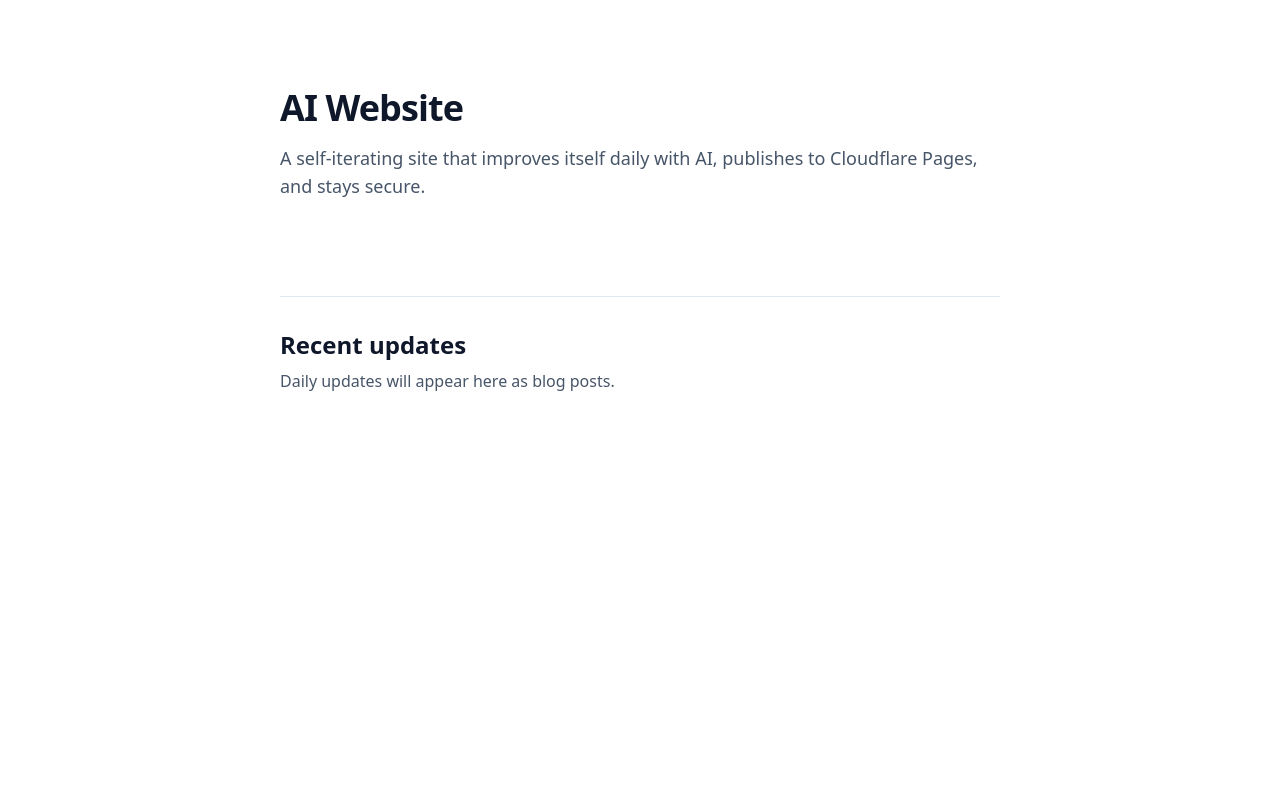
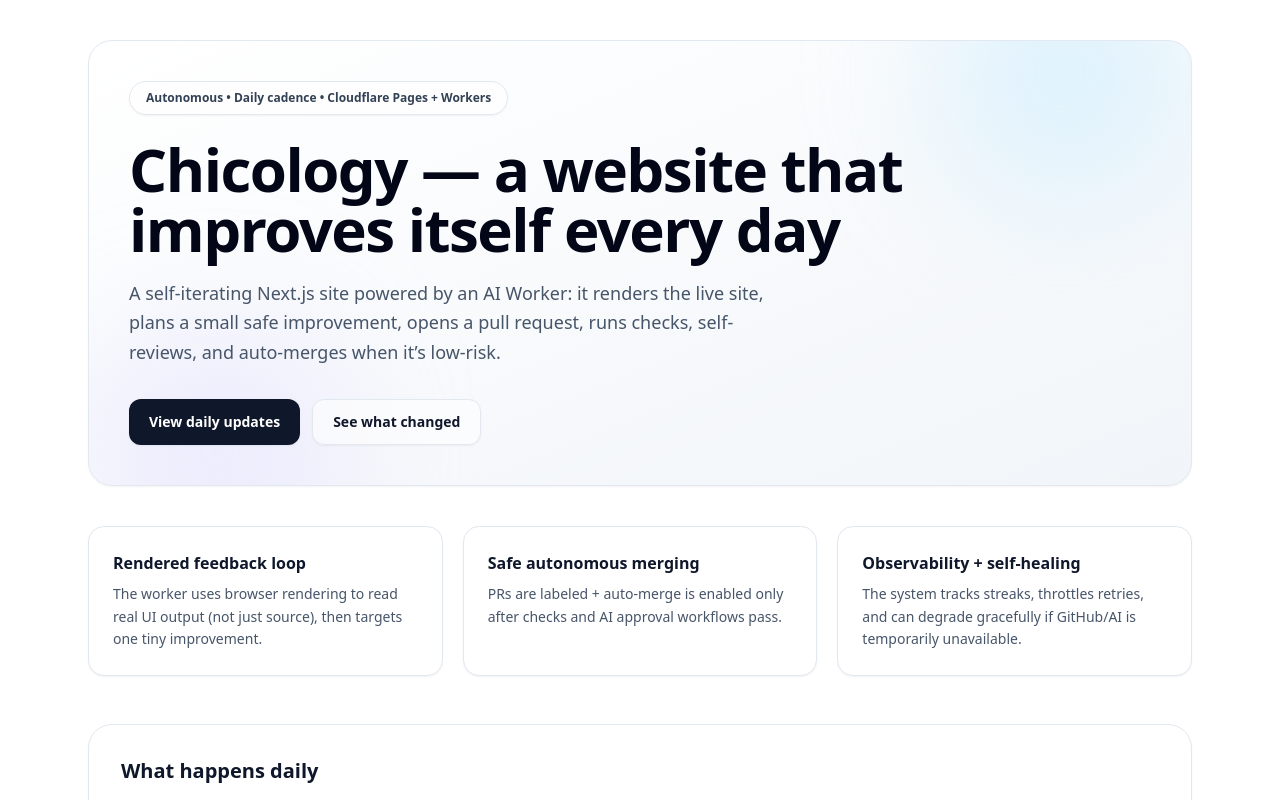
Before and after one commit to Monibee-Fudgekins/chicology-website, a Next.js app: page / in a window 1280 px wide. Shown: the top 800 px of the page. Built offline with nearby package versions, Linux system fonts and the light colour scheme.

Commit message:
Deploy from Monibee-Fudgekins/chicology@1f540b5 - 2026-01-13 06:04:33 UTC

```diff
--- a/app/page.tsx
+++ b/app/page.tsx
@@ -1,17 +1,70 @@
+import Link from 'next/link';
+
 export default function HomePage() {
   return (
-    <main className="mx-auto max-w-3xl p-6">
-      <section className="py-16">
-        <h1 className="text-4xl font-bold tracking-tight">AI Website</h1>
-        <p className="mt-4 text-lg text-slate-600 dark:text-slate-300">
-          A self-iterating site that improves itself daily with AI, publishes to Cloudflare Pages, and stays secure.
-        </p>
+    <main className="mx-auto max-w-6xl px-6 py-10">
+      <section className="relative overflow-hidden rounded-3xl border border-slate-200 bg-gradient-to-br from-white via-slate-50 to-slate-100 p-10 shadow-sm dark:border-slate-800 dark:from-slate-950 dark:via-slate-950 dark:to-slate-900">
+        <div className="absolute -top-24 right-0 h-64 w-64 rounded-full bg-sky-200/40 blur-3xl dark:bg-sky-500/10" />
+        <div className="absolute -bottom-24 left-0 h-64 w-64 rounded-full bg-violet-200/40 blur-3xl dark:bg-violet-500/10" />
+
+        <div className="relative">
+          <p className="inline-flex items-center gap-2 rounded-full border border-slate-200 bg-white/70 px-4 py-2 text-xs font-semibold text-slate-700 shadow-sm dark:border-slate-800 dark:bg-slate-950/60 dark:text-slate-200">
+            Autonomous • Daily cadence • Cloudflare Pages + Workers
+          </p>
+          <h1 className="mt-6 text-balance text-4xl font-bold tracking-tight text-slate-950 dark:text-slate-50 sm:text-6xl">
+            Chicology — a website that improves itself every day
+          </h1>
+          <p className="mt-5 max-w-2xl text-pretty text-lg leading-relaxed text-slate-600 dark:text-slate-300">
+            A self-iterating Next.js site powered by an AI Worker: it renders the live site, plans a small safe improvement,
+            opens a pull request, runs checks, self-reviews, and auto-merges when it’s low-risk.
+          </p>
+
+          <div className="mt-8 flex flex-wrap gap-3">
+            <Link
+              href="/blog"
+              className="inline-flex items-center justify-center rounded-xl bg-slate-900 px-5 py-3 text-sm font-semibold text-white shadow-sm transition hover:bg-slate-800 dark:bg-white dark:text-slate-900 dark:hover:bg-slate-100"
+            >
+              View daily updates
+            </Link>
+            <Link
+              href="/changelog"
+              className="inline-flex items-center justify-center rounded-xl border border-slate-200 bg-white/60 px-5 py-3 text-sm font-semibold text-slate-900 shadow-sm transition hover:bg-white dark:border-slate-800 dark:bg-slate-950/40 dark:text-slate-100 dark:hover:bg-slate-950"
+            >
+              See what changed
+            </Link>
+          </div>
+        </div>
       </section>
-      <section className="mt-8 border-t border-slate-200 pt-8 dark:border-slate-800">
-        <h2 className="text-2xl font-semibold">Recent updates</h2>
-        <p className="mt-2 text-slate-600 dark:text-slate-300">
-          Daily updates will appear here as blog posts.
-        </p>
+
+      <section className="mt-10 grid gap-5 md:grid-cols-3">
+        <div className="rounded-2xl border border-slate-200 bg-white p-6 shadow-sm dark:border-slate-800 dark:bg-slate-950">
+          <h2 className="text-base font-semibold">Rendered feedback loop</h2>
+          <p className="mt-2 text-sm leading-relaxed text-slate-600 dark:text-slate-300">
+            The worker uses browser rendering to read real UI output (not just source), then targets one tiny improvement.
+          </p>
+        </div>
+        <div className="rounded-2xl border border-slate-200 bg-white p-6 shadow-sm dark:border-slate-800 dark:bg-slate-950">
+          <h2 className="text-base font-semibold">Safe autonomous merging</h2>
+          <p className="mt-2 text-sm leading-relaxed text-slate-600 dark:text-slate-300">
+            PRs are labeled + auto-merge is enabled only after checks and AI approval workflows pass.
+          </p>
+        </div>
+        <div className="rounded-2xl border border-slate-200 bg-white p-6 shadow-sm dark:border-slate-800 dark:bg-slate-950">
+          <h2 className="text-base font-semibold">Observability + self-healing</h2>
+          <p className="mt-2 text-sm leading-relaxed text-slate-600 dark:text-slate-300">
+            The system tracks streaks, throttles retries, and can degrade gracefully if GitHub/AI is temporarily unavailable.
+          </p>
+        </div>
+      </section>
+
+      <section className="mt-12 rounded-3xl border border-slate-200 bg-white p-8 shadow-sm dark:border-slate-800 dark:bg-slate-950">
+        <h2 className="text-xl font-semibold">What happens daily</h2>
+        <ol className="mt-4 grid gap-4 text-sm text-slate-700 dark:text-slate-200 md:grid-cols-2">
+          <li className="rounded-2xl bg-slate-50 p-4 dark:bg-slate-900/40">1) Render the live site and capture a snapshot</li>
+          <li className="rounded-2xl bg-slate-50 p-4 dark:bg-slate-900/40">2) Propose one low-risk UI/content improvement</li>
+          <li className="rounded-2xl bg-slate-50 p-4 dark:bg-slate-900/40">3) Open a PR with minimal diff and clear title</li>
+          <li className="rounded-2xl bg-slate-50 p-4 dark:bg-slate-900/40">4) Auto-merge once checks + AI approval pass</li>
+        </ol>
       </section>
     </main>
   );
--- a/content/blog/daily-update-2026-01-08.mdx
+++ /dev/null
@@ -1,20 +0,0 @@
----
-slug: daily-update-2026-01-08
-title: Daily Update 2026-01-08
-date: 2026-01-08
-summary: Daily content update
----
-
-- Improve wording
-- Refactor tiny util
-- Plan future enhancement
-- 🤖 System recently recovered from technical issues
-- 🤖 Continuous system improvements and optimizations
-
-
-
----
-
-## Next Plan (2026-01-08 ➜ 2026-01-08)
-
-**Follow-up refinement**
--- a/content/blog/daily-update-2026-01-09.mdx
+++ /dev/null
@@ -1,20 +0,0 @@
----
-slug: daily-update-2026-01-09
-title: Daily Update 2026-01-09
-date: 2026-01-09
-summary: Daily content update
----
-
-- Improve wording
-- Refactor tiny util
-- Plan future enhancement
-- 🤖 System recently recovered from technical issues
-- 🤖 Continuous system improvements and optimizations
-
-
-
----
-
-## Next Plan (2026-01-09 ➜ 2026-01-09)
-
-**Follow-up refinement**
--- a/content/blog/daily-update-2026-01-10.mdx
+++ /dev/null
@@ -1,20 +0,0 @@
----
-slug: daily-update-2026-01-10
-title: Daily Update 2026-01-10
-date: 2026-01-10
-summary: Daily content update
----
-
-- Improve wording
-- Refactor tiny util
-- Plan future enhancement
-- 🤖 System recently recovered from technical issues
-- 🤖 Continuous system improvements and optimizations
-
-
-
----
-
-## Next Plan (2026-01-10 ➜ 2026-01-10)
-
-**Follow-up refinement**
--- a/content/blog/daily-update-2026-01-11.mdx
+++ /dev/null
@@ -1,20 +0,0 @@
----
-slug: daily-update-2026-01-11
-title: Daily Update 2026-01-11
-date: 2026-01-11
-summary: Daily content update
----
-
-- Improve wording
-- Refactor tiny util
-- Plan future enhancement
-- 🤖 System recently recovered from technical issues
-- 🤖 Continuous system improvements and optimizations
-
-
-
----
-
-## Next Plan (2026-01-11 ➜ 2026-01-11)
-
-**Follow-up refinement**
--- a/content/blog/daily-update-2026-01-12.mdx
+++ /dev/null
@@ -1,20 +0,0 @@
----
-slug: daily-update-2026-01-12
-title: Daily Update 2026-01-12
-date: 2026-01-12
-summary: Daily content update
----
-
-- Improve wording
-- Refactor tiny util
-- Plan future enhancement
-- 🤖 System recently recovered from technical issues
-- 🤖 Continuous system improvements and optimizations
-
-
-
----
-
-## Next Plan (2026-01-12 ➜ 2026-01-12)
-
-**Follow-up refinement**
--- a/debug_issue_close.ts
+++ b/debug_issue_close.ts
@@ -34,7 +34,7 @@ import { closeFailureIssueIfResolved, closeDesignPauseIssueIfResolved } from './
 
   const env: any = {
     GITHUB_REPO: 'owner/repo',
-    GITHUB_TOKEN: 't',
+    GH_PAT_PUBLISH: 't',
     STATE_KV: {
       get: async (k:string)=> {
         console.log('KV GET:', k, '->', kv[k]);
--- a/debug_test.ts
+++ b/debug_test.ts
@@ -20,7 +20,7 @@ import { closeFailureIssueIfResolved, closeDesignPauseIssueIfResolved } from './
   };
   const env: any = {
     GITHUB_REPO: 'owner/repo',
-    GITHUB_TOKEN: 't',
+    GH_PAT_PUBLISH: 't',
     STATE_KV: { get: async (k:string)=> kv[k], put: async (k:string,v:string)=>{ kv[k]=v; }, delete: async(k:string)=>{ delete kv[k]; } },
     ANALYTICS: { writeDataPoint: ()=>{} }
   };
--- a/package.json
+++ b/package.json
@@ -10,7 +10,7 @@
     "lint": "eslint .",
     "typecheck": "tsc --noEmit",
     "deploy:worker": "wrangler deploy",
-    "test": "node -e \"require('esbuild').buildSync({entryPoints:require('fs').readdirSync('tests').filter(f=>f.endsWith('.ts')).map(f=>'tests/'+f),outdir:'dist/tests',bundle:true,platform:'node',target:'node20'});\" && node -e \"for(const f of require('fs').readdirSync('dist/tests')) if(f.endsWith('.js')) require('./dist/tests/'+f)\""
+    "test": "node scripts/run_tests.mjs"
   },
   "dependencies": {
     "gray-matter": "4.0.3",
```
